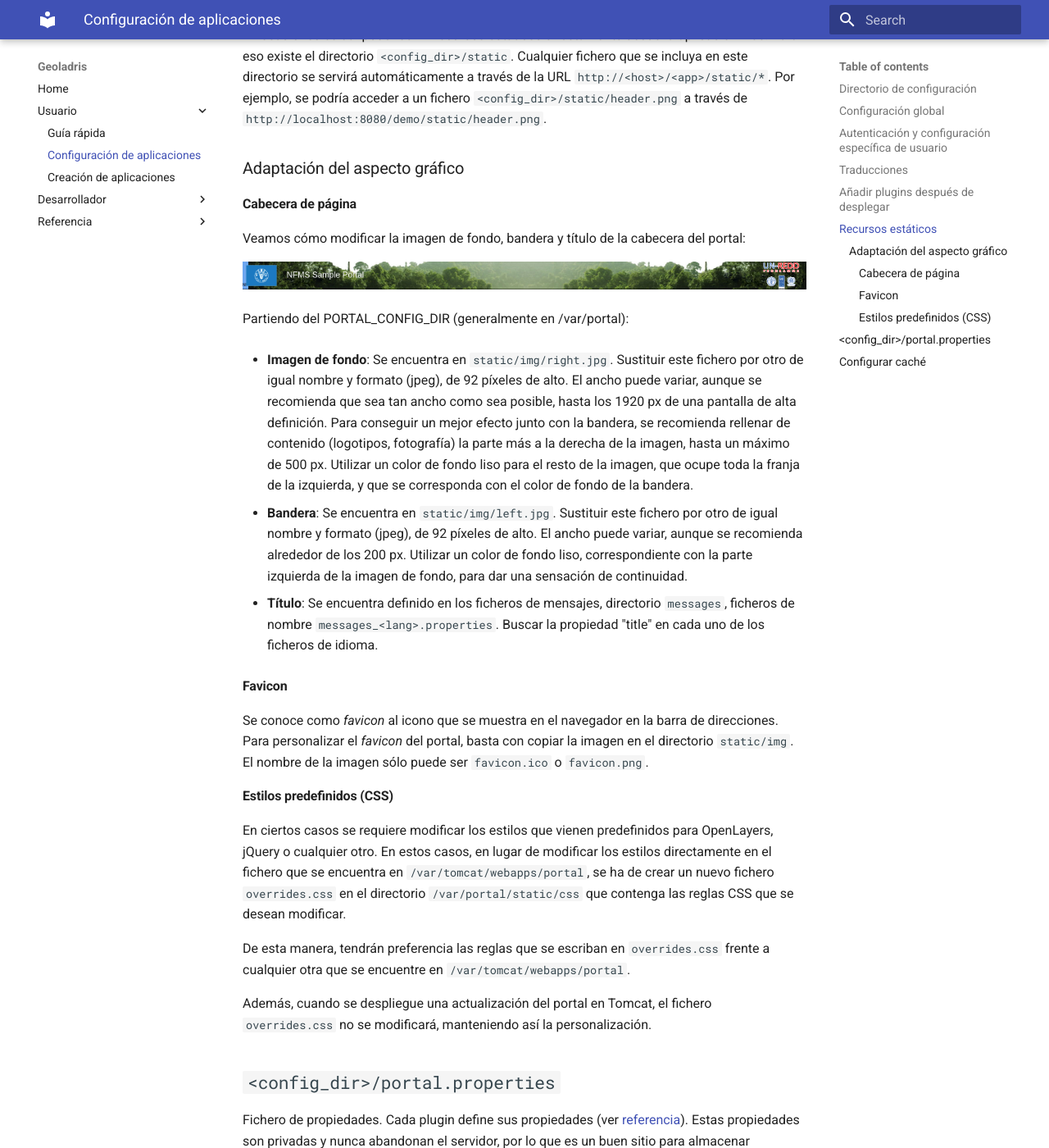
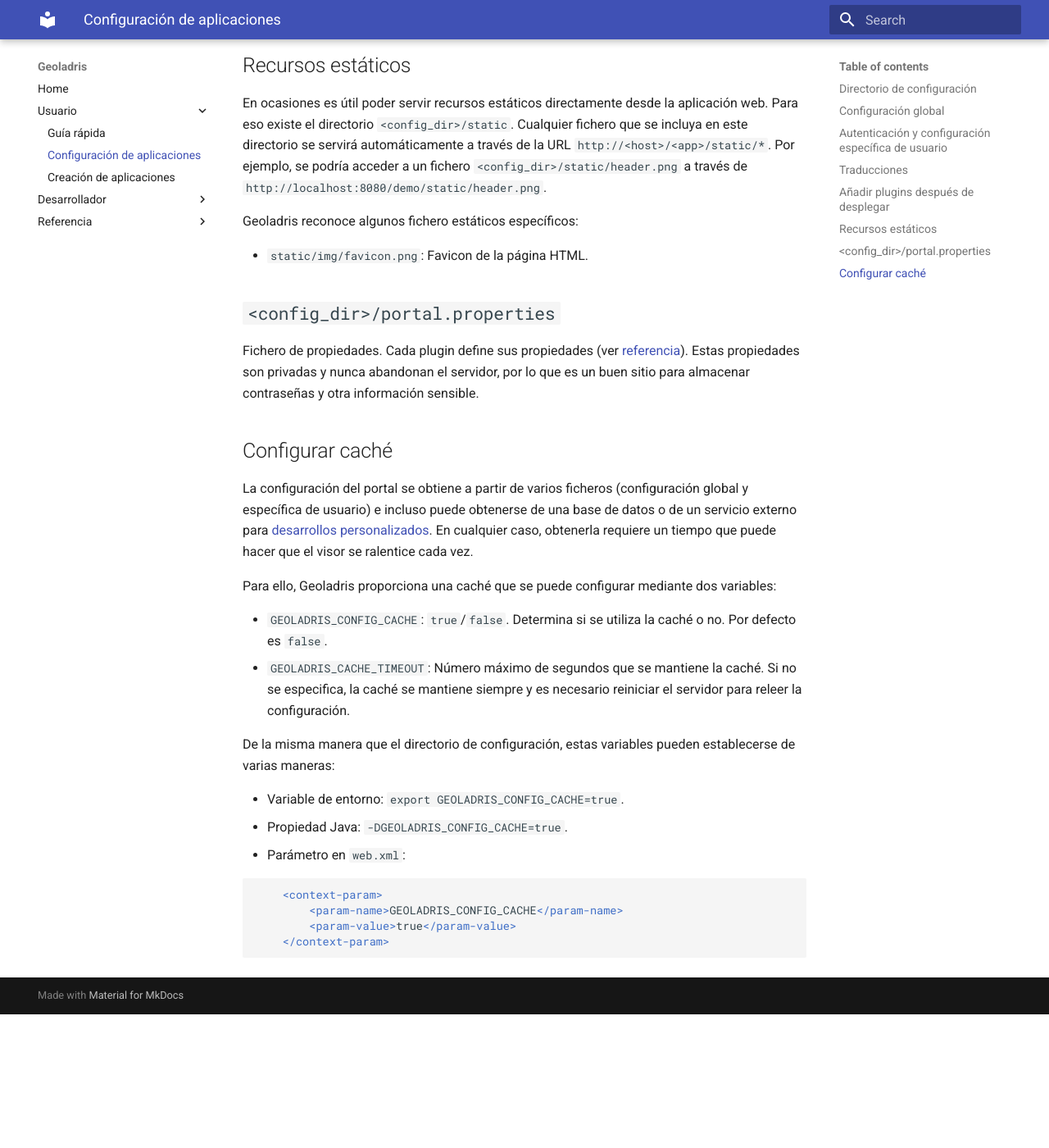
Before and after one commit to geoladris/doc, an MkDocs documentation site: the page built from docs/user/config.md, in a window 1280 px wide and 1400 px high, scrolled down 3918 px. Shown: the whole window at 82% size. Built offline with MkDocs 1.6.1 and Material for MkDocs 9.7.7, drawn with Linux system fonts in a browser that asks for light colours; old or Windows-style settings are respelled for this version of MkDocs; after the commit the page ends 5155 px from its top, so only the background shows below that; some of the changed text lies outside the part shown.

Commit message:
Merge doc for config_dir/static

````diff
--- a/docs/user/config.md
+++ b/docs/user/config.md
@@ -119,7 +119,11 @@
 ...
 ```
 
-Cada plugin define sus propias traducciones. Para ver qué traducciones hay disponibles, ver [referencia](../ref/plugins.md).
+Geoladris reconoce las siguientes traducciones:
+
+* `title`: Título de la página HTML.
+
+Aparte, cada plugin define sus propias traducciones. Para ver qué traducciones hay disponibles, ver [referencia](../ref/plugins.md).
 
 Para añadir la posibilidad de cambiar de un idioma a otro en el visor, existe el plugin `language-buttons`.
 
@@ -135,38 +139,10 @@
 
 En ocasiones es útil poder servir recursos estáticos directamente desde la aplicación web. Para eso existe el directorio `<config_dir>/static`. Cualquier fichero que se incluya en este directorio se servirá automáticamente a través de la URL `http://<host>/<app>/static/*`. Por ejemplo, se podría acceder a un fichero `<config_dir>/static/header.png` a través de `http://localhost:8080/demo/static/header.png`.
 
-### Adaptación del aspecto gráfico
+Geoladris reconoce algunos fichero estáticos específicos:
 
-#### Cabecera de página
+* `static/img/favicon.png`: Favicon de la página HTML.
 
-Veamos cómo modificar la imagen de fondo, bandera y título de la cabecera del portal:
-
-![](../_images/header.png)
-
-Partiendo del PORTAL_CONFIG_DIR (generalmente en /var/portal):
-
-* **Imagen de fondo**: Se encuentra en `static/img/right.jpg`. Sustituir este fichero por otro de igual nombre y formato (jpeg), de 92 píxeles de alto. El ancho puede variar, aunque se recomienda que sea tan ancho como sea posible, hasta los 1920 px de una pantalla de alta definición. Para conseguir un mejor efecto junto con la bandera, se recomienda rellenar de contenido (logotipos, fotografía) la parte más a la derecha de la imagen, hasta un máximo de 500 px. Utilizar un color de fondo liso para el resto de la imagen, que ocupe toda la franja de la izquierda, y que se corresponda con el color de fondo de la bandera.
-
-* **Bandera**: Se encuentra en `static/img/left.jpg`. Sustituir este fichero por otro de igual nombre y formato (jpeg), de 92 píxeles de alto. El ancho puede variar, aunque se recomienda alrededor de los 200 px. Utilizar un color de fondo liso, correspondiente con la parte izquierda de la imagen de fondo, para dar una sensación de continuidad.
-
-* **Título**: Se encuentra definido en los ficheros de mensajes, directorio `messages`, ficheros de nombre `messages_<lang>.properties`. Buscar la propiedad "title" en cada uno de los ficheros de idioma.
-
-#### Favicon
-
-Se conoce como *favicon* al icono que se muestra en el navegador en la barra de direcciones. Para personalizar el *favicon*
-del portal, basta con copiar la imagen en el directorio `static/img`. El nombre de la imagen sólo puede ser `favicon.ico` o `favicon.png`.
-
-#### Estilos predefinidos (CSS)
-
-En ciertos casos se requiere modificar los estilos que vienen predefinidos para OpenLayers, jQuery o cualquier otro. En estos casos,
-en lugar de modificar los estilos directamente en el fichero que se encuentra en `/var/tomcat/webapps/portal`, se ha de crear
-un nuevo fichero `overrides.css` en el directorio `/var/portal/static/css` que contenga las reglas CSS que se desean modificar.
-
-De esta manera, tendrán preferencia las reglas que se escriban en `overrides.css` frente a cualquier otra que se encuentre en
-`/var/tomcat/webapps/portal`.
-
-Además, cuando se despliegue una actualización del portal en Tomcat, el fichero `overrides.css` no se modificará, manteniendo
-así la personalización.
 
 ## `<config_dir>/portal.properties`
 
````
